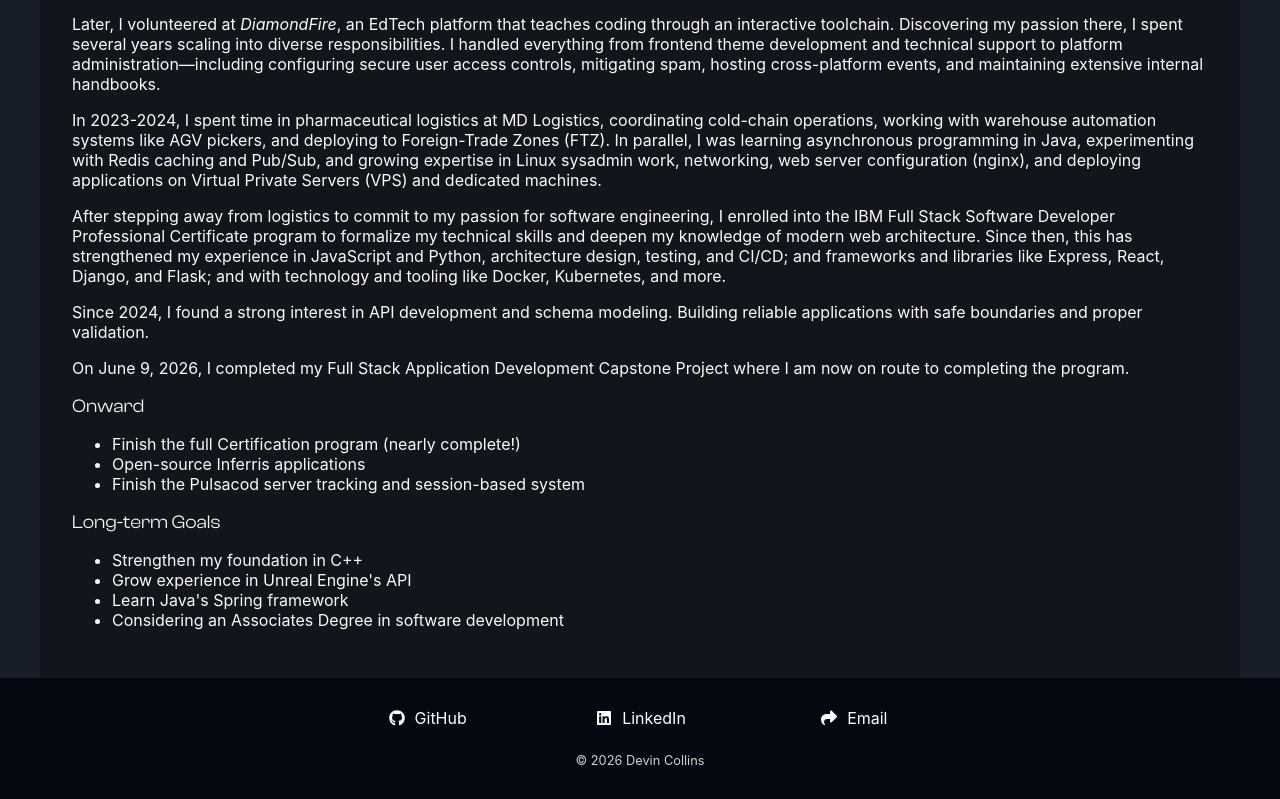
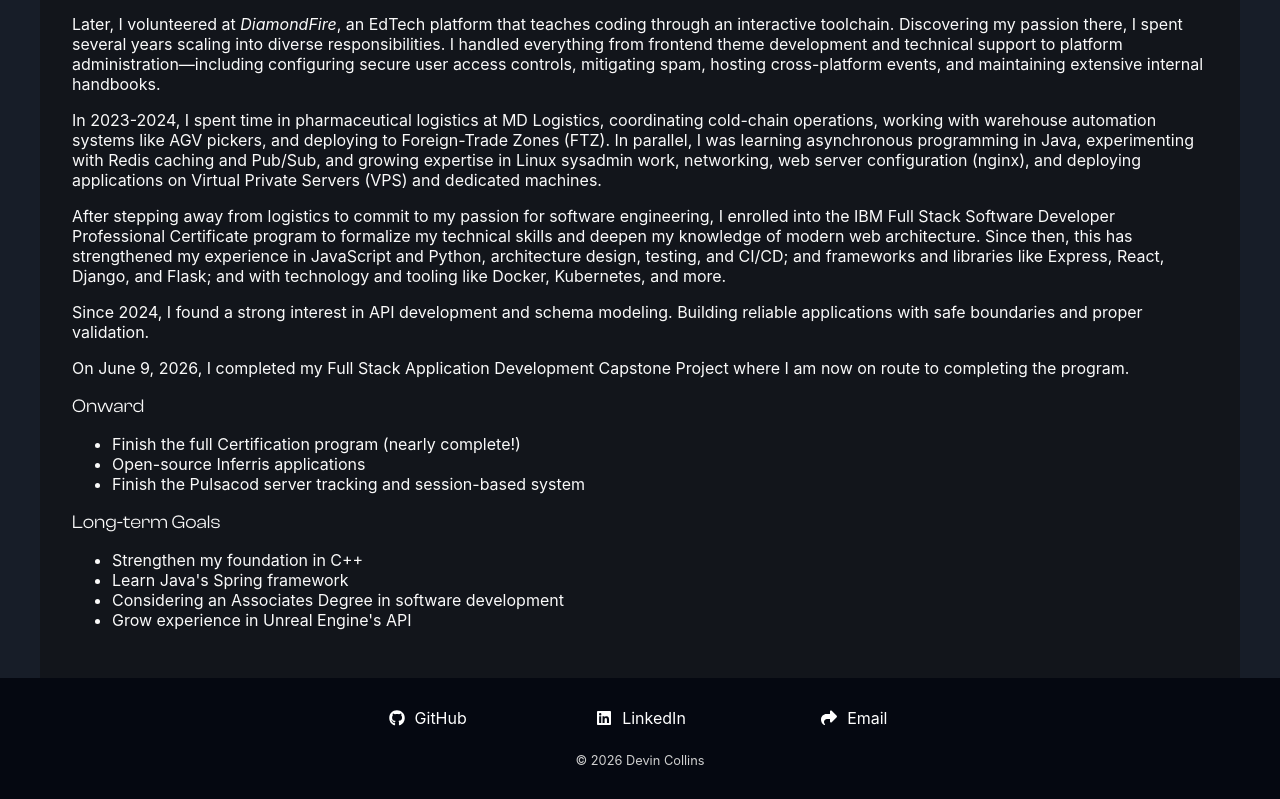
Before and after one commit to Refrizor/portfolio, a React app in the folder frontend/: page / in a window 1280 px wide. Shown: the part 1500-2299 px from the top of the page. Built offline with nearby package versions, Linux system fonts and the light colour scheme; the HTML template or start-up script is replaced by a standard one.

Commit message:
style: re-order information

```diff
--- a/frontend/src/features/home/AboutPreviewSection.tsx
+++ b/frontend/src/features/home/AboutPreviewSection.tsx
@@ -48,9 +48,9 @@
                 <p className={"home-hero__text"}>
                     <ul>
                         <li>Strengthen my foundation in C++</li>
-                        <li>Grow experience in Unreal Engine's API</li>
                         <li>Learn Java's Spring framework</li>
                         <li>Considering an Associates Degree in software development</li>
+                        <li>Grow experience in Unreal Engine's API</li>
                     </ul>
                 </p>
             </div>
```
